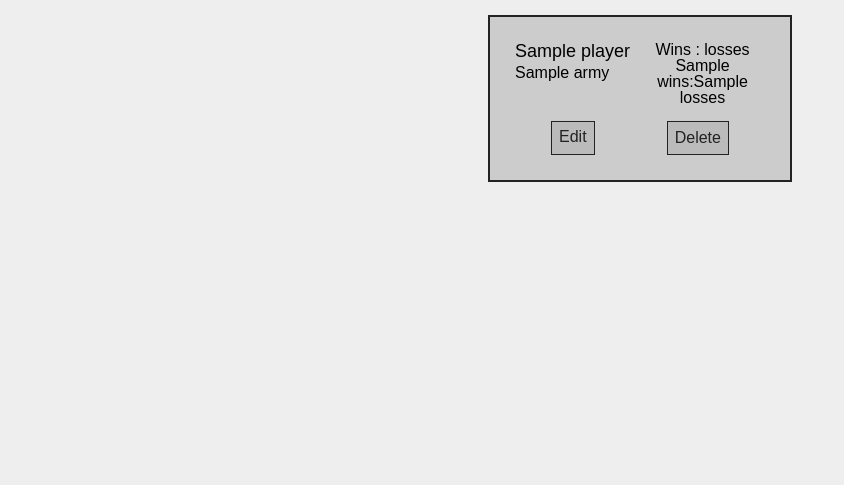
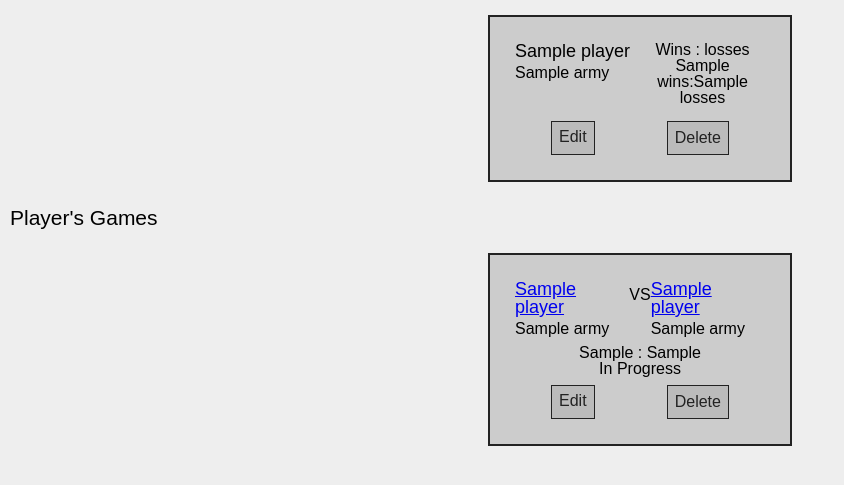
Before and after one commit to TheFonz270/oloProject_SportsScoringApp, a Flask app: page /players/1 in a window 1280 px wide. Shown: the part 41-526 px from the top of the page, without its empty margins (0-844 px from the left). Run offline with Flask 2, Linux system fonts and the light colour scheme; a database or web service that is not in the repository returns one stand-in record (values such as "Sample title"); parts of the project's set-up code (start-up, migrations or seed data) failed here and were passed over; some libraries are stand-ins or nearby versions.

Commit message:
End of Monday bento shift, all MVP functionality is working and css is looking decent. Also added sorted to both repo select all functions to give league table and add some order to games page, currently newest at top.

```diff
--- a/Code/controllers/players_controller.py
+++ b/Code/controllers/players_controller.py
@@ -18,7 +18,8 @@ def players():
 @players_blueprint.route("/players/<id>", methods=['GET'])
 def show_player(id):
     player = player_repository.select(id)
-    return render_template('players/player.html', player = player)
+    games = game_repository.select_by_player(player)
+    return render_template('players/player.html', player = player, player_games=games)
 
 # EDIT
 # GET '/players/<id>/edit'
--- a/Code/models/game.py
+++ b/Code/models/game.py
@@ -26,4 +26,3 @@ class Game():
         self.player2.pts_against = self.score[0]
         self.player1.pts_against = self.score[1]
         self.player2.pts_for = self.score[1]
-        pass
--- a/Code/repositories/game_repository.py
+++ b/Code/repositories/game_repository.py
@@ -12,10 +12,9 @@ def save(game):
     sql = "INSERT INTO games (player1_id, player2_id, score1, score2, completed) VALUES (%s, %s, %s, %s, %s) RETURNING *"
     values = [game.player1.id, game.player2.id, game.score[0], game.score[1], game.completed]
     results = run_sql(sql, values)
-    print(results)
     id = results[0]['id']
     game.id = id
-    return game
+    # return game
 
 
 def select_all():
@@ -27,7 +26,7 @@ def select_all():
         player2 = player_repository.select(row['player2_id'])
         game = Game(player1, player2, [row['score1'], row['score2']], row['completed'], row['id'] )
         games.append(game)
-    return games
+    return sorted(games, key=lambda game: game.id, reverse=True)
 
 def select(id):
     game = None
@@ -40,6 +39,20 @@ def select(id):
         player2 = player_repository.select(result['player2_id'])
         game = Game(player1, player2, [result['score1'], result['score2']], result['completed'], result['id'] )
     return game
+
+def select_by_player(player):
+    games = []
+    sql = "SELECT * FROM games WHERE player1_id = %s OR player2_id = %s"
+    values = [player.id, player.id]
+    results = run_sql(sql, values)
+
+    if results is not None:
+        for row in results:
+            player1 = player_repository.select(row['player1_id'])
+            player2 = player_repository.select(row['player2_id'])
+            game = Game(player1, player2, [row['score1'], row['score2']], row['completed'], row['id'] )
+            games.append(game)
+    return games
 
 
 def delete_all():
@@ -56,5 +69,4 @@ def delete(id):
 def update(game):
     sql = "UPDATE games SET (player1_id, player2_id, score1, score2, completed) = (%s, %s, %s, %s, %s) WHERE id = %s"
     values = [game.player1.id, game.player2.id, game.score[0], game.score[1], game.completed, game.id]
-    print(values)
     run_sql(sql, values)
--- a/Code/repositories/player_repository.py
+++ b/Code/repositories/player_repository.py
@@ -21,7 +21,7 @@ def select_all():
     for row in results:
         player = Player(row['name'], row['army'], row['wins'], row['losses'], row['pts_for'], row['pts_against'], row['id'] )
         players.append(player)
-    return players
+    return sorted(players, key=lambda player: player.wins, reverse=True)
 
 
 def select(id):
--- a/Code/static/style.css
+++ b/Code/static/style.css
@@ -152,6 +152,14 @@ main > ol > li {
     margin-bottom:15px;
 }
 
+.winner h3, .winner p {
+    color:green;
+}
+
+.loser h3, .loser p {
+    color:red;
+}
+
 .vs {
     padding-top:7px;
 }
--- a/Code/templates/games/index.html
+++ b/Code/templates/games/index.html
@@ -4,14 +4,14 @@
 {% for game in all_games %}
     <div class="game_card">
         <div class="game_card_top">
-            <div>
+            <div {% if game.score[0] > game.score[1] and game.completed == True%} class="winner" {%elif game.score[1] > game.score[0] and game.completed == True%} class="loser"{%endif%}>
                 <a href="/games/{{game.id}}"><h3>{{game.player1.name}}</h3></a>
                 <p>{{game.player1.army}}</p>
             </div>
              <div>
                 <p class="vs">VS</p>
             </div>
-            <div>
+            <div {% if game.score[1]>game.score[0] and game.completed == True%} class="winner" {%elif game.score[1] < game.score[0] and game.completed == True%} class="loser"{%endif%}>
             <a href="/games/{{game.id}}"><h3>{{game.player2.name}}</h3></a>
             <p>{{game.player2.army}}</p>
             </div>
--- a/Code/templates/players/player.html
+++ b/Code/templates/players/player.html
@@ -1,6 +1,5 @@
 {% extends "base.html" %}
 {% block content %}
-
 <div class="player_card">
     <div class="player_card_top">
         <div class="player_card_left">
@@ -16,5 +15,34 @@
         <a href="/players/{{player.id}}/edit">Edit</a><form class="delete-form" action="/players/{{player.id}}/delete" method="POST"><input type="submit" name="Delete" id="Delete" value="Delete"></form>
     </div>
 </div>
+<h2>Player's Games</h2>
+{% for game in player_games %}
+    <div class="game_card">
+        <div class="game_card_top">
+            <div {% if game.score[0] > game.score[1] and game.completed == True%} class="winner" {%elif game.score[1] > game.score[0] and game.completed == True%} class="loser"{%endif%}>
+                <a href="/games/{{game.id}}"><h3>{{game.player1.name}}</h3></a>
+                <p>{{game.player1.army}}</p>
+            </div>
+             <div>
+                <p class="vs">VS</p>
+            </div>
+            <div {% if game.score[1]>game.score[0] and game.completed == True%} class="winner" {%elif game.score[1] < game.score[0] and game.completed == True%} class="loser"{%endif%}>
+            <a href="/games/{{game.id}}"><h3>{{game.player2.name}}</h3></a>
+            <p>{{game.player2.army}}</p>
+            </div>
+        </div>
+        <div class="game_card_mid">
+            <p>{{game.score[0]}} : {{game.score[1]}} </p>
+            {% if game.completed == True %}
+            <p>Finished</p>
+            {%else%}
+            <p>In Progress</p>
+            {%endif%}
+        </div>
+        <div class="card_footer">
+            <a href="/games/{{game.id}}/edit">Edit</a><form class="delete-form" action="/games/{{game.id}}/delete" method="POST"><input type="submit" name="Delete" id="Delete" value="Delete"></form>
+        </div>
+    </div>
+{% endfor %}
 
 {% endblock %}
```
Also changed, not shown: Code/controllers/games_controller.py (+9 -1 lines).
